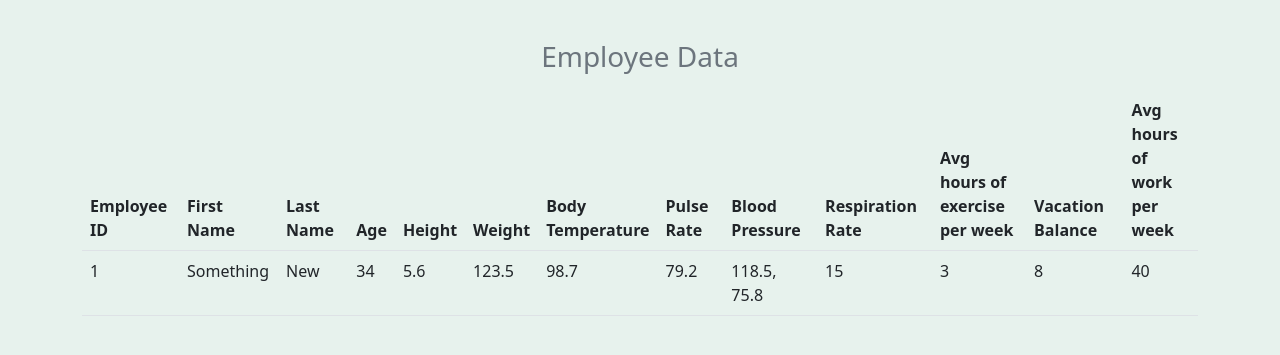
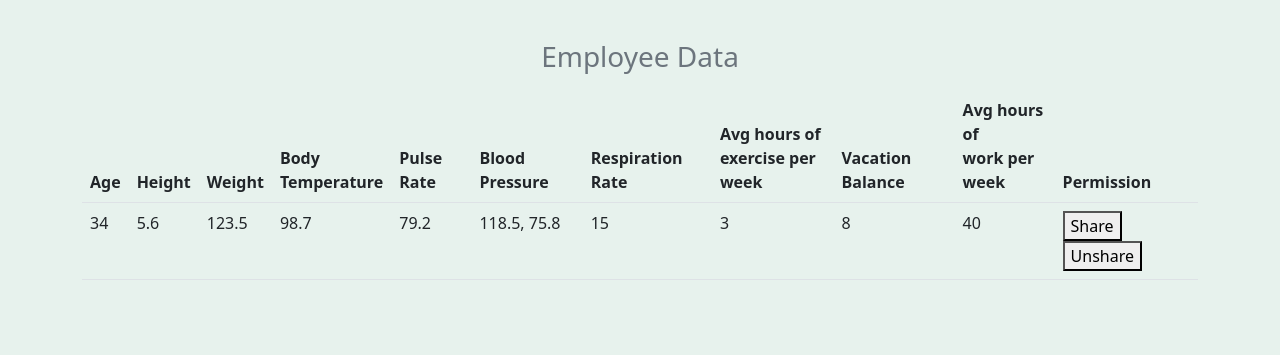
Before and after one commit to kdosa/CSC-179, a website: page share_employee_data.html in a window 1280 px wide. Shown: the part 143-498 px from the top of the page. Drawn offline with nearby package versions, Linux system fonts and the light colour scheme; files whose address does not match are found by name.

Commit message:
Update share_employee_data.html

```diff
--- a/share_employee_data.html
+++ b/share_employee_data.html
@@ -47,9 +47,6 @@
             <caption style="text-align: center;"><h3>Employee Data</h3></caption><br><br>
             <thead>
               <tr>
-                <th scope="col">Employee ID</th>
-                <th scope="col">First Name</th>
-                <th scope="col">Last Name</th>
                 <th scope="col">Age</th>
                 <th scope="col">Height</th>
                 <th scope="col">Weight</th>
@@ -60,14 +57,12 @@
                 <th scope="col">Avg hours of<br> exercise per week</th>
                 <th scope="col">Vacation Balance</th>
                 <th scope="col">Avg hours of<br> work per week</th>
+                <th scope="col">Permission</th>
               </tr>
             </thead>
             <tbody>
               <tr>
-                <td scope="row">1</td>
-                <td>Something</td>
-                <td>New</td>
-                <td>34</td>
+                <td scope="row">34</td>
                 <td>5.6</td>
                 <td>123.5</td>
                 <td>98.7</td>
@@ -77,6 +72,8 @@
                 <td>3</td>
                 <td>8</td>
                 <td>40</td>
+                <td><button type="submit">Share</button> &emsp;
+                <button type="reset">Unshare</button></td>
               </tr>
             </tbody>
           </table>
```
